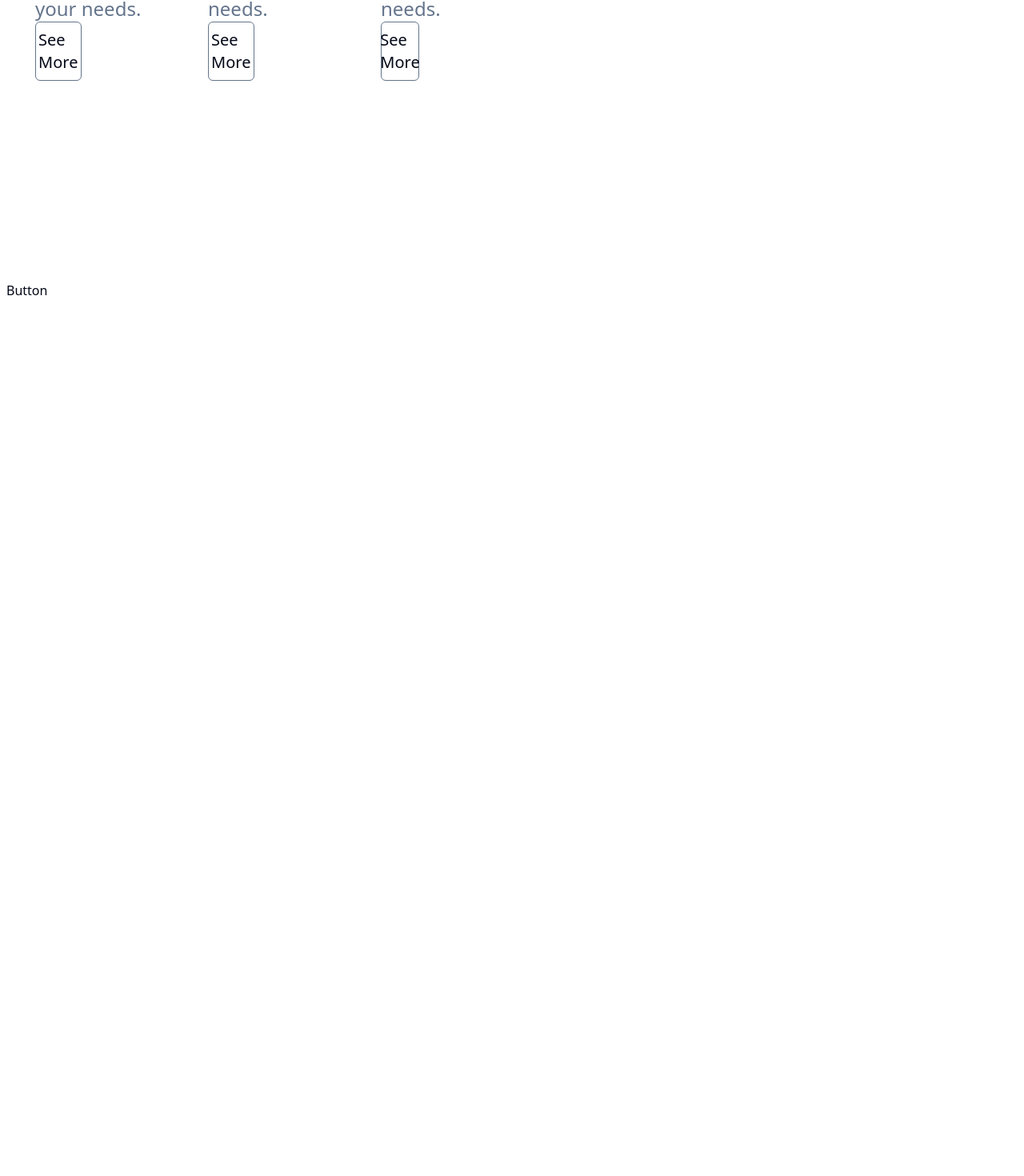
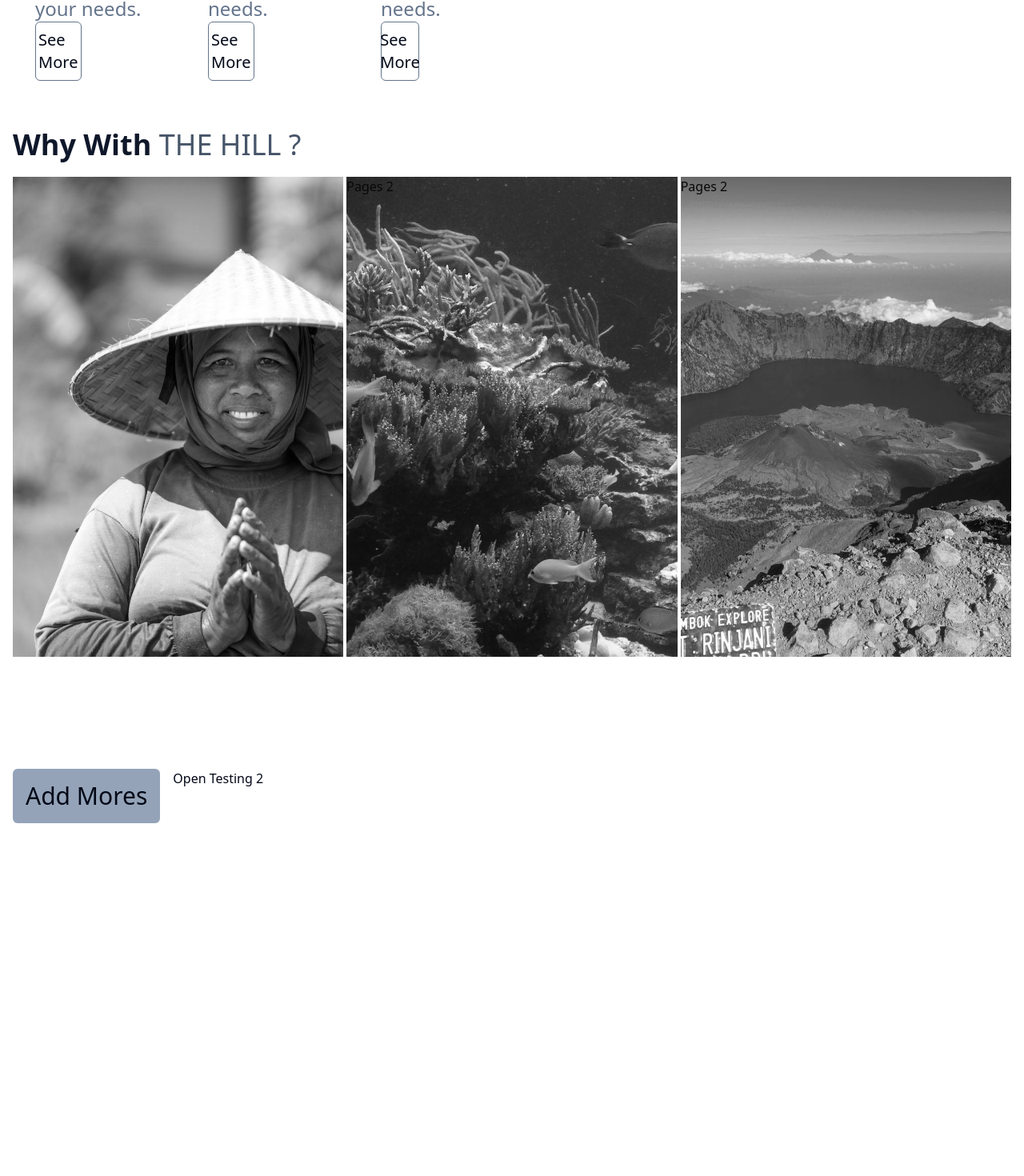
Before and after one commit to Sume-lang/thehills, a Next.js app: page /Home in a window 1280 px wide. Shown: the part 1497-2967 px from the top of the page at 80% size. Before the commit the page ends 2640 px from the top, so only its background shows below. Built offline with nearby package versions, Linux system fonts and the light colour scheme.

Commit message:
adding the data for pages and modified the files

```diff
--- a/app/Home/page.tsx
+++ b/app/Home/page.tsx
@@ -1,6 +1,8 @@
 import React from "react";
 import Hero from "./sections/Hero";
 import Services from "./sections/services";
+import LombokOverviews from "./sections/lombokoverviews";
+import TheHillOverview from "./sections/TheHillOverview";
 import MainTest from "./sections/TestingLab/main";
 
 export default function Home() {
@@ -13,6 +15,12 @@ export default function Home() {
         <Services />
       </section>
       <section>
+        <TheHillOverview />
+      </section>
+      <section>
+        <LombokOverviews />
+      </section>
+      <section>
         <MainTest />
       </section>
     </main>
--- /dev/null
+++ b/app/Home/sections/TheHillOverview.tsx
@@ -0,0 +1,71 @@
+"use client";
+import { motion } from "framer-motion";
+import { useState } from "react";
+
+export default function TheHillOverview() {
+  //   const [activeId, setActiveId] = useState(0);
+  //   const handleToggle = (
+  //     id: number,
+  //     setState: React.Dispatch<React.SetStateAction<number>>
+  //   ) => {
+  //     setState((prev) => (prev === id ? 0 : id));
+  //   };
+  return (
+    <motion.main
+      initial={{ opacity: 0 }}
+      animate={{ opacity: 1 }}
+      transition={{ duration: 0.5 }}
+      className="w-full h-[800px] flex flex-col justify-start items-start p-4"
+    >
+      <section>
+        <h1 className="text-4xl font-extrabold text-slate-900">
+          Why With{" "}
+          <span className="text-slate-600 font-extralight uppercase">
+            The Hill ?
+          </span>
+        </h1>
+      </section>
+      <section className=" w-full flex flex-row justify-start items-start gap-1 py-5">
+        <div
+          className="w-1/2 h-full filter grayscale hover:grayscale-0 transition duration-500 ease-linear bg-slate-300 bg-opacity-50"
+          style={{
+            backgroundImage: "url('/Assets/Images/Traditional-Farming-5.jpg')",
+            backgroundAttachment: "fixed",
+            backgroundPosition: "center top",
+            backgroundRepeat: "no-repeat",
+            backgroundSize: "cover",
+            cursor: "pointer",
+          }}
+        >
+          <div className="w-full flex flex-row bg-gray-400 opacity-30"></div>
+        </div>
+        <div
+          className="w-1/2 h-full filter grayscale hover:grayscale-0 transition duration-500 ease-linear bg-slate-300 bg-opacity-50"
+          style={{
+            backgroundImage: "url('/Assets/Images/underwater-1.jpg')",
+            backgroundAttachment: "fixed",
+            backgroundPosition: "center top",
+            backgroundRepeat: "no-repeat",
+            backgroundSize: "cover",
+            cursor: "pointer",
+          }}
+        >
+          Pages 2
+        </div>
+        <div
+          className="w-1/2 h-[600px] filter grayscale hover:grayscale-0 transition duration-500 ease-linear bg-slate-300 bg-opacity-50"
+          style={{
+            backgroundImage: "url('/Assets/Images/Rinjani-Mointain-1.jpg')",
+            backgroundAttachment: "fixed",
+            backgroundPosition: "center top",
+            backgroundRepeat: "no-repeat",
+            backgroundSize: "cover",
+            cursor: "pointer",
+          }}
+        >
+          Pages 2
+        </div>
+      </section>
+    </motion.main>
+  );
+}
--- /dev/null
+++ b/app/Home/sections/lombokoverviews.tsx
@@ -0,0 +1,28 @@
+"use client";
+import React, { useState } from "react";
+import { motion } from "framer-motion";
+
+const Animate = [{}];
+
+export default function LombokOverviews() {
+  const [open, setOpen] = useState(false);
+  const Handlers = () => setOpen(!open);
+  return (
+    <motion.main
+      initial={{ opacity: 0 }}
+      animate={{ opacity: 1 }}
+      transition={{ duration: 0.5 }}
+      className="w-full h-screen flex flex-row justify-start items-start p-4 gap-4"
+    >
+      <section>
+        <div></div>
+        <div onClick={Handlers} className="text-3xl bg-slate-400 p-4  rounded-md">Add Mores</div>
+      </section>
+      {open ? (
+        <section> Testing 1</section>
+      ) : (
+        <section>Open Testing 2 </section>
+      )}
+    </motion.main>
+  );
+}
--- a/app/Home/sections/services.tsx
+++ b/app/Home/sections/services.tsx
@@ -61,10 +61,10 @@ export default function Services() {
           ))}
         </div>
       </section>
-      <section className="w-[65%] h-screen filter grayscale hover:grayscale-0 transition duration-500 ease-linear flex flex-col justify-center items-center rounded-xl">
+      <section className="w-[65%] filter grayscale hover:grayscale-0 transition duration-500 ease-linear flex flex-col justify-center items-center rounded-xl">
         {activeId !== 0 && (
           <motion.div
-            className="w-full h-screen rounded-md"
+            className="w-full rounded-md"
             initial={{ opacity: 0 }}
             animate={{ opacity: activeId !== 0 ? 1 : 0 }}
             exit={{ opacity: 0 }}
@@ -76,7 +76,7 @@ export default function Services() {
 
         {activeId === 0 && (
           <motion.div
-            className="w-full h-screen rounded-md"
+            className="w-full rounded-md"
             initial={{ opacity: 0 }}
             animate={{ opacity: activeId !== 0 ? 1 : 0 }}
             exit={{ opacity: 0 }}
```
Also changed, not shown: app/Home/basedata/dataLombokpverview.js (added).
